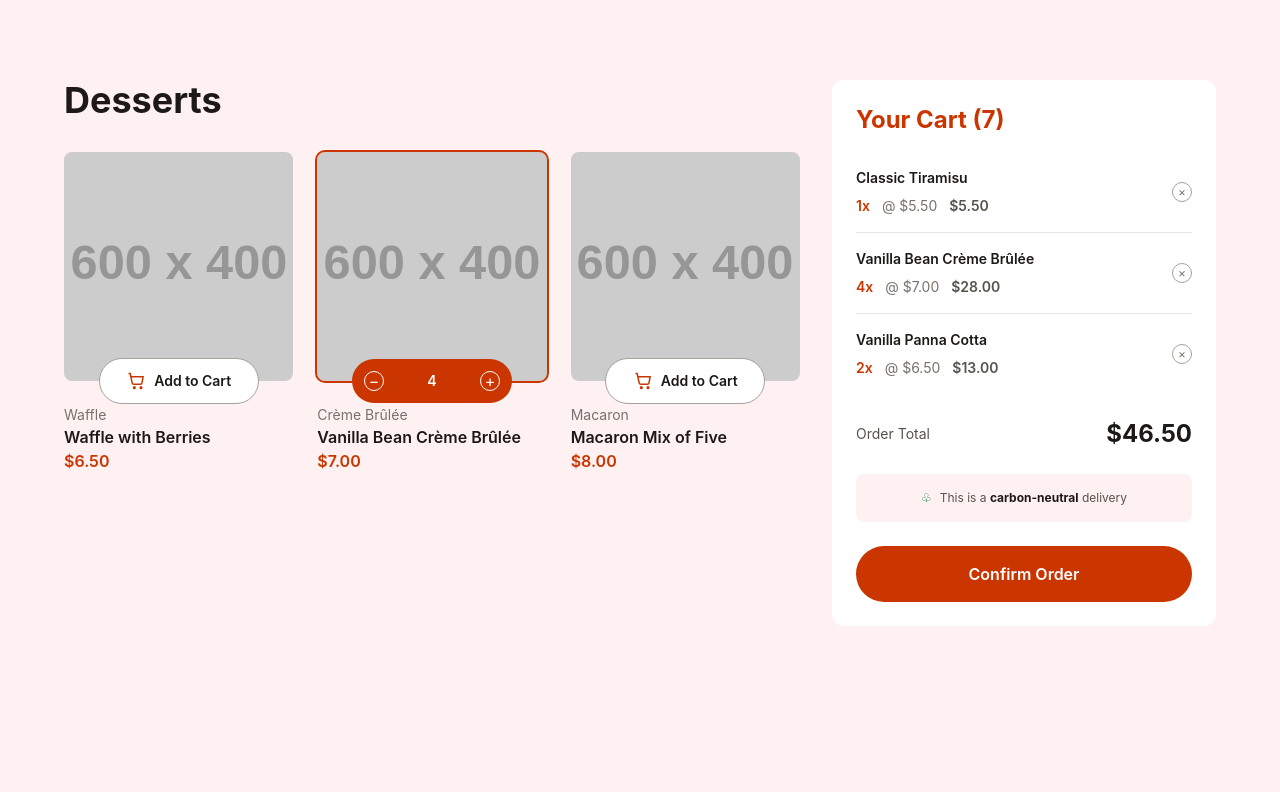
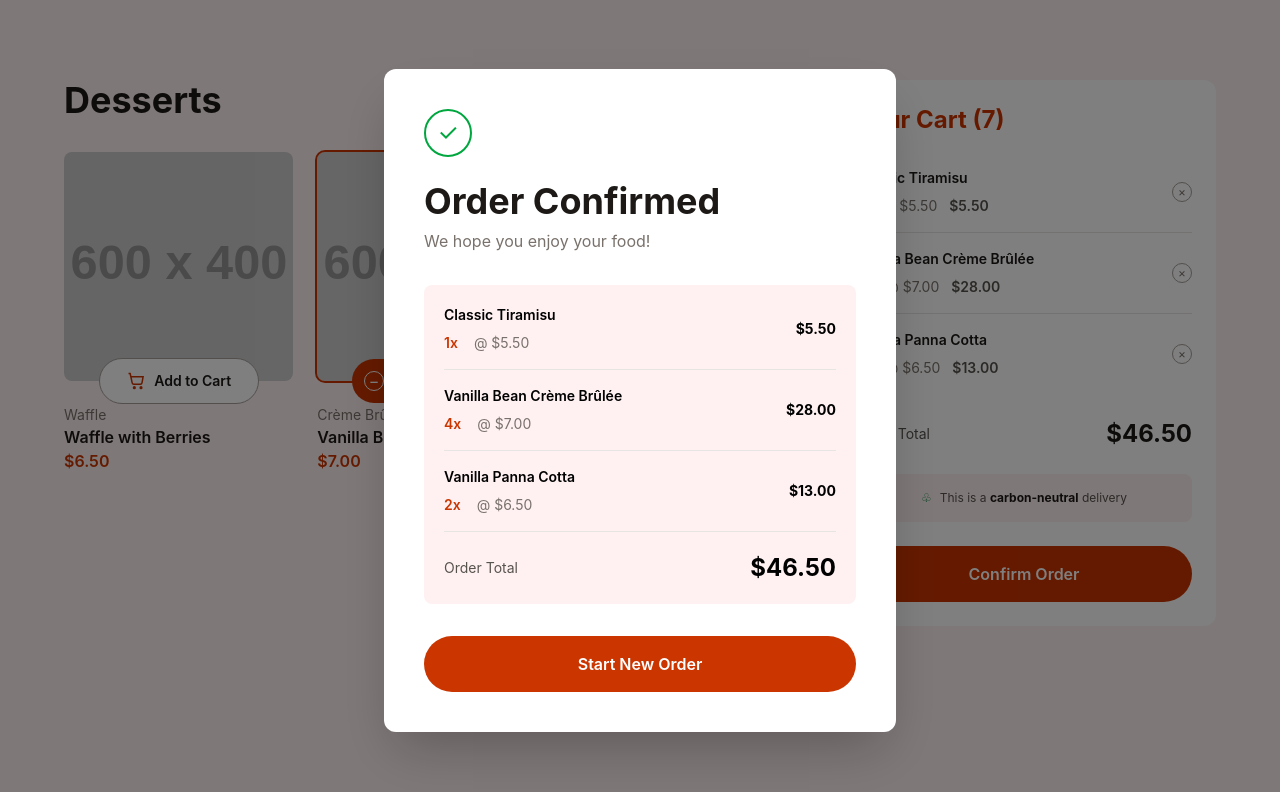
Before and after one commit to Rz-Adamer/prueba-tecnica-desserts, a React (Vite) app: page / in a window 1280 px wide. Both pictures are taken after a click on the button "Confirm Order". Shown: the top 792 px of the page. Built offline with nearby package versions, Linux system fonts and the light colour scheme.

Commit message:
✨ feat: add order confirmation modal
Crea el ConfirmOrderModal con order summary estático y conecta el open/close flow usando local state y onClose.

```diff
--- a/src/App.jsx
+++ b/src/App.jsx
@@ -1,9 +1,14 @@
+import { useState } from 'react'
 import CartDrawer from './components/CartDrawer'
+import ConfirmOrderModal from './components/ConfirmOrderModal'
 import ProductCard from './components/ProductCard'
 import { products } from './data/products'
 
 function App() {
+  const [isOrderConfirmed, setIsOrderConfirmed] = useState(false)
+
   return (
+    <>
       <main className="min-h-screen bg-rose-50 px-6 py-8 text-stone-900 sm:px-10 lg:px-16 lg:py-20">
         <div className="mx-auto grid max-w-7xl gap-8 lg:grid-cols-[minmax(0,1fr)_24rem]">
           <section aria-labelledby="desserts-title">
@@ -26,9 +31,14 @@ function App() {
             </div>
           </section>
 
-        <CartDrawer />
+          <CartDrawer onConfirm={() => setIsOrderConfirmed(true)} />
         </div>
       </main>
+
+      {isOrderConfirmed && (
+        <ConfirmOrderModal onClose={() => setIsOrderConfirmed(false)} />
+      )}
+    </>
   )
 }
 
--- a/src/components/CartDrawer.jsx
+++ b/src/components/CartDrawer.jsx
@@ -1,4 +1,4 @@
-function CartDrawer() {
+function CartDrawer({ onConfirm }) {
   return (
     <aside
       className="h-fit rounded-xl bg-white p-6"
@@ -89,6 +89,7 @@ function CartDrawer() {
       <button
         type="button"
         className="w-full rounded-full bg-orange-700 px-6 py-4 font-semibold text-white transition-colors hover:bg-orange-800"
+        onClick={onConfirm}
       >
         Confirm Order
       </button>
--- a/src/components/ConfirmOrderModal.jsx
+++ b/src/components/ConfirmOrderModal.jsx
@@ -0,0 +1,73 @@
+function ConfirmOrderModal({ onClose }) {
+  return (
+    <div className="fixed inset-0 z-50 flex items-center justify-center bg-black/50 p-4">
+      <section
+        className="w-full max-w-lg rounded-xl bg-white p-6 shadow-2xl sm:p-10"
+        role="dialog"
+        aria-modal="true"
+        aria-labelledby="order-confirmed-title"
+      >
+        <div className="mb-6 flex size-12 items-center justify-center rounded-full border-2 border-green-600 text-2xl text-green-600">
+          <span aria-hidden="true">✓</span>
+        </div>
+
+        <h2 id="order-confirmed-title" className="text-4xl font-bold text-stone-900">
+          Order Confirmed
+        </h2>
+        <p className="mt-2 text-stone-500">We hope you enjoy your food!</p>
+
+        <div className="mt-8 rounded-lg bg-rose-50 p-5">
+          <div className="divide-y divide-stone-200">
+            <div className="flex items-center justify-between gap-4 py-4 first:pt-0">
+              <div>
+                <h3 className="text-sm font-semibold">Classic Tiramisu</h3>
+                <p className="mt-2 text-sm">
+                  <span className="mr-4 font-semibold text-orange-700">1x</span>
+                  <span className="text-stone-500">@ $5.50</span>
+                </p>
+              </div>
+              <strong className="text-sm">$5.50</strong>
+            </div>
+
+            <div className="flex items-center justify-between gap-4 py-4">
+              <div>
+                <h3 className="text-sm font-semibold">Vanilla Bean Crème Brûlée</h3>
+                <p className="mt-2 text-sm">
+                  <span className="mr-4 font-semibold text-orange-700">4x</span>
+                  <span className="text-stone-500">@ $7.00</span>
+                </p>
+              </div>
+              <strong className="text-sm">$28.00</strong>
+            </div>
+
+            <div className="flex items-center justify-between gap-4 py-4">
+              <div>
+                <h3 className="text-sm font-semibold">Vanilla Panna Cotta</h3>
+                <p className="mt-2 text-sm">
+                  <span className="mr-4 font-semibold text-orange-700">2x</span>
+                  <span className="text-stone-500">@ $6.50</span>
+                </p>
+              </div>
+              <strong className="text-sm">$13.00</strong>
+            </div>
+          </div>
+
+          <div className="flex items-center justify-between border-t border-stone-200 pt-5">
+            <span className="text-sm text-stone-600">Order Total</span>
+            <strong className="text-2xl">$46.50</strong>
+          </div>
+        </div>
+
+        <button
+          type="button"
+          className="mt-8 w-full rounded-full bg-orange-700 px-6 py-4 font-semibold text-white transition-colors hover:bg-orange-800"
+          onClick={onClose}
+        >
+          Start New Order
+        </button>
+      </section>
+    </div>
+  )
+}
+
+export default ConfirmOrderModal
```
Lines whose indentation alone changed are shown as unchanged.
